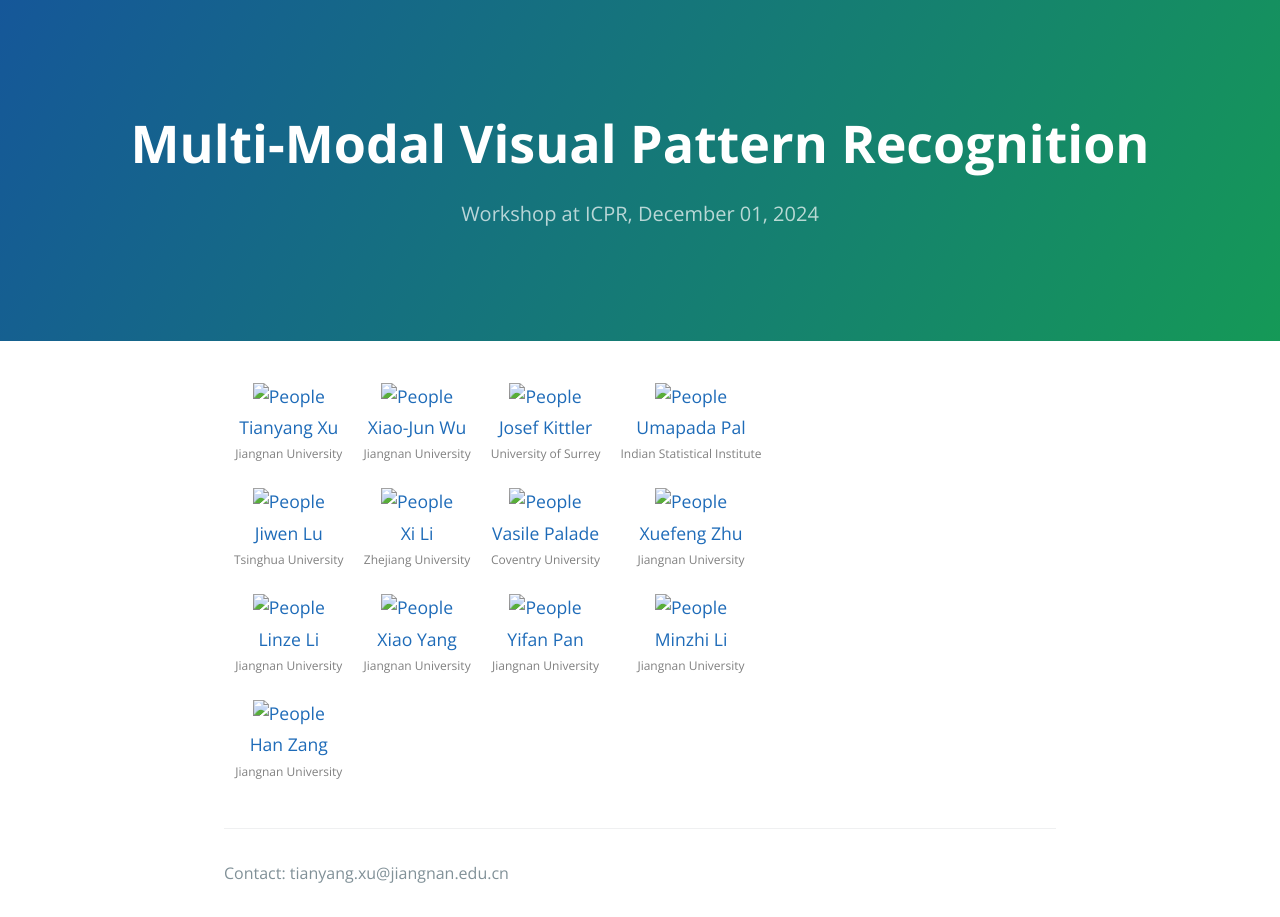
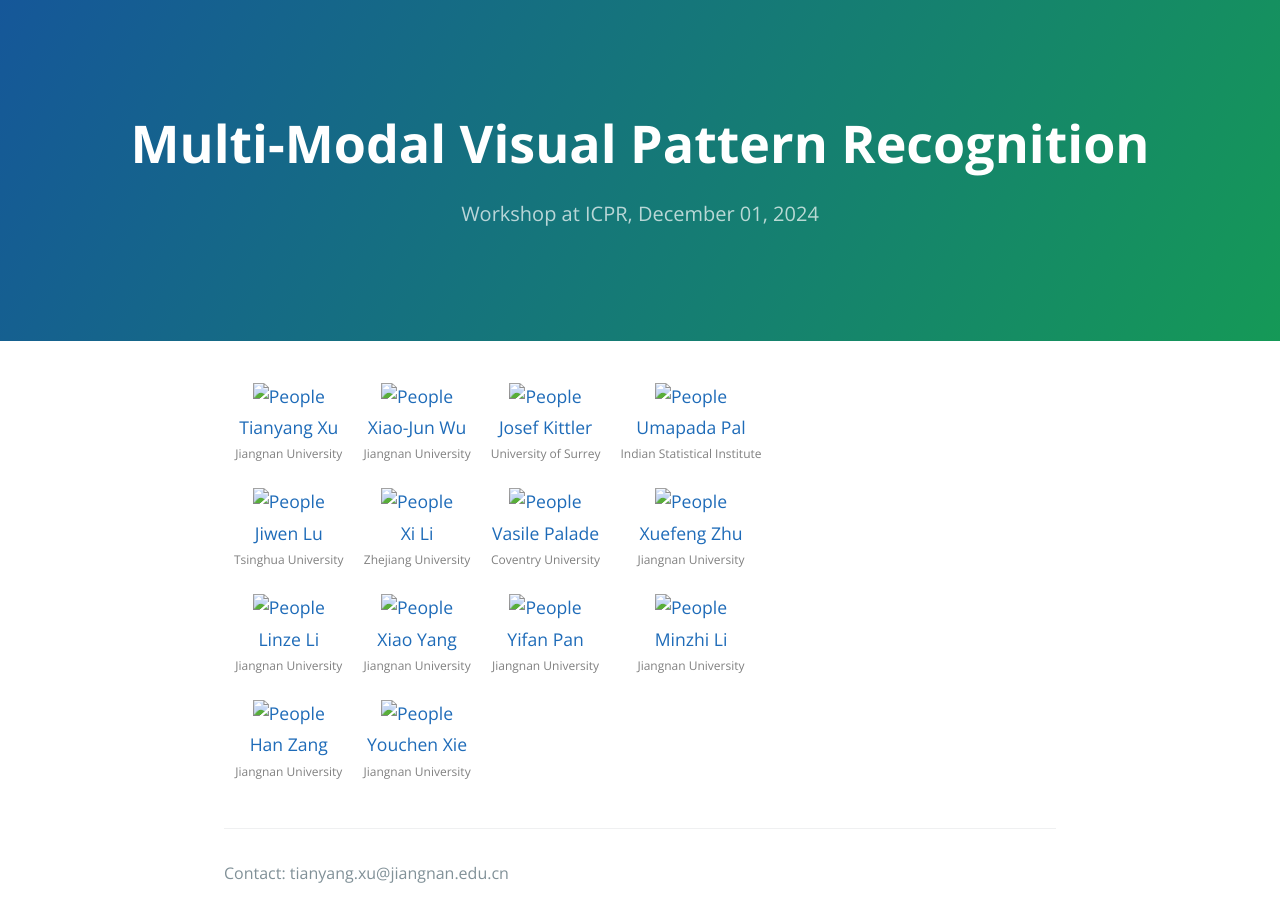
Before and after one commit to PRCI-Lab/mmvpr-workshop-icpr2024, a Jekyll site: the page built from docs/organizing-committee.md, in a window 1280 px wide. Built offline with Jekyll 4.4.1, drawn with Linux system fonts in a browser that asks for light colours; our own code applies the rules of GitHub Pages for plain Markdown files.

Commit message:
Update organizing-committee.md

```diff
--- a/docs/organizing-committee.md
+++ b/docs/organizing-committee.md
@@ -123,5 +123,14 @@
           </a>
             <p style="margin: 5px 0; font-size: 12px; color: gray; ">Jiangnan University</p>
         </td>
+        <td style="text-align: center; padding: 10px; border: 0;">
+            <a href="https://prci-lab.github.io/mmvpr-workshop-icpr2024/">
+                <img src="./figs/Youchen%20Xie.jpg" alt="People" style="width: 120px; height: 120px;">
+            </a>
+          <a href ="https://prci-lab.github.io/mmvpr-workshop-icpr2024/">
+            <p style="margin: 5px 0;">Youchen Xie</p>
+          </a>
+            <p style="margin: 5px 0; font-size: 12px; color: gray; ">Jiangnan University</p>
+        </td>
     </tr>
 </table>
```
